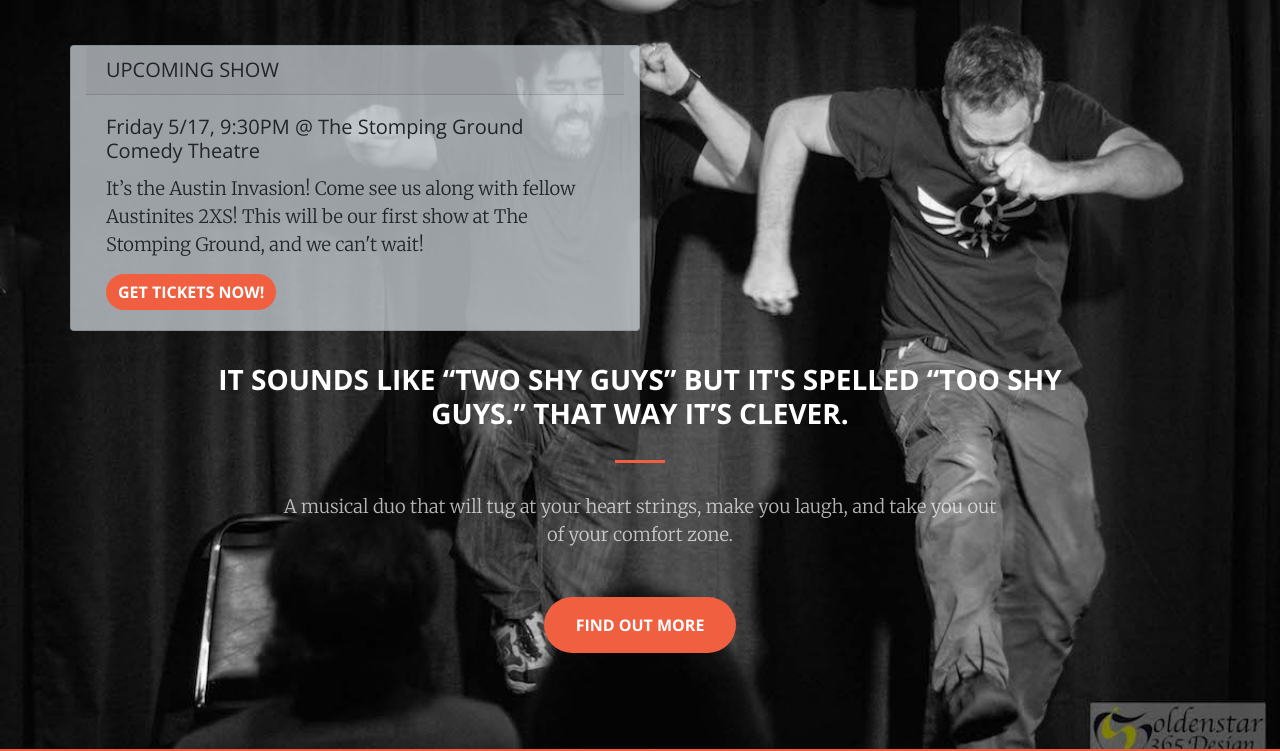
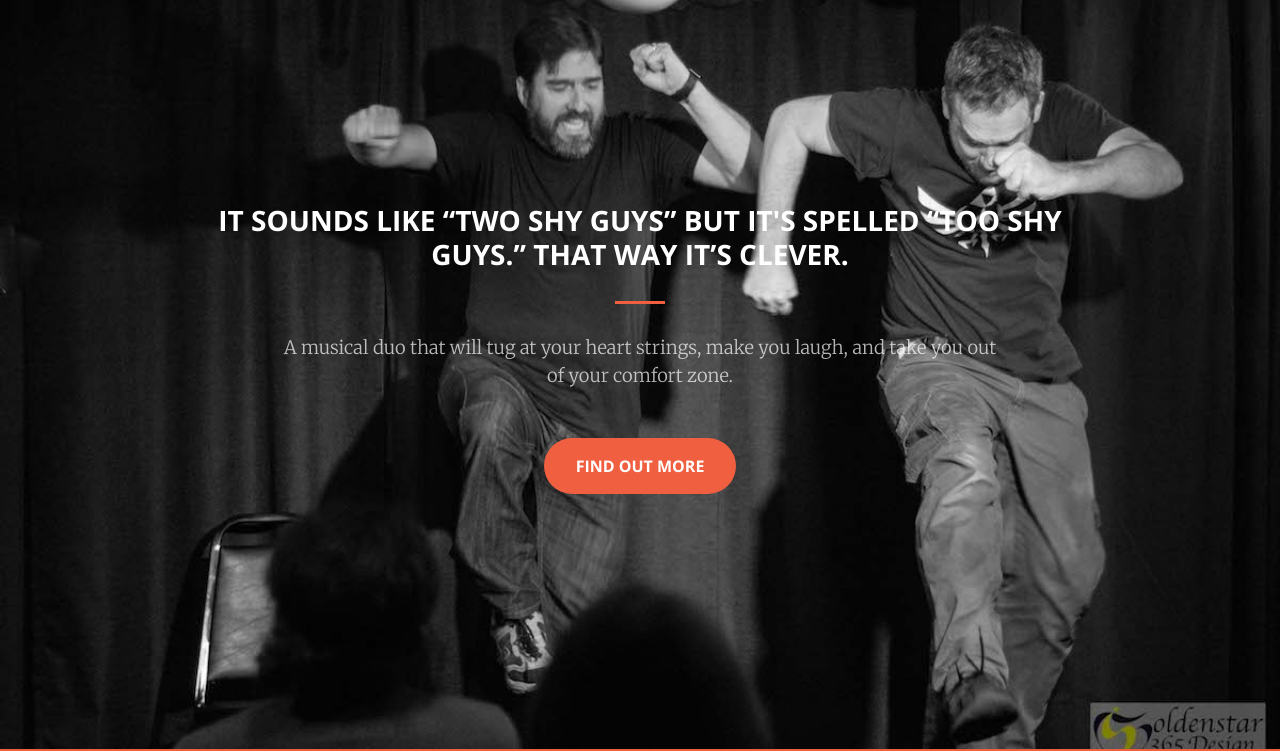
Before and after one commit to cdcasey/tooshyguys, a plain HTML site: page index.html in a window 1280 px wide. Shown: the part 51-802 px from the top of the page. Drawn offline with nearby package versions, Linux system fonts and the light colour scheme.

Commit message:
Show change

```diff
--- a/index.html
+++ b/index.html
@@ -62,14 +62,14 @@
   <header class="masthead text-center text-white d-flex">
     <div class="container my-auto">
       <div class="row">
-        <div class="card show col-md-6 col-sm-12">
+         <!-- <div class="card show col-md-6 col-sm-12">
           <h5 class="card-header">UPCOMING SHOW</h5>
-          <div class="card-body">
-            <h5 class="card-title">Friday 5/17, 9:30PM @ The Stomping Ground Comedy Theatre</h5>
-            <p class="card-text">It&rsquo;s the Austin Invasion! Come see us along with fellow Austinites 2XS! This will be our first show at The Stomping Ground, and we can't wait!</p>
-            <a href="http://stompinggroundcomedy.org/calendar/friday-night-improv-austin-takeover-with-2xs-and-too-shy-guys/" class="btn btn-primary">Get tickets now!</a>
+         <div class="card-body">
+            <h5 class="card-title">Saturday 6/27, 9:00PM @ The Addison Conference and Theatre Center</h5>
+            <p class="card-text">It&rsquo;s the 11th annual Big Weekend of Improv! We're back for our second year at this great festival!</p>
+            <a href="https://www.improvact.org/ticket-information" class="btn btn-primary">Get tickets now!</a>
           </div>
-        </div>
+        </div>-->
       </div>
       <div class="row">
         <div class="col-lg-10 mx-auto">
```
